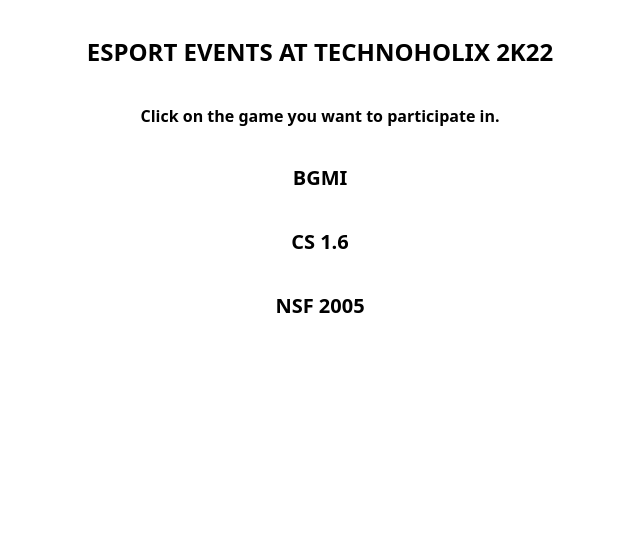
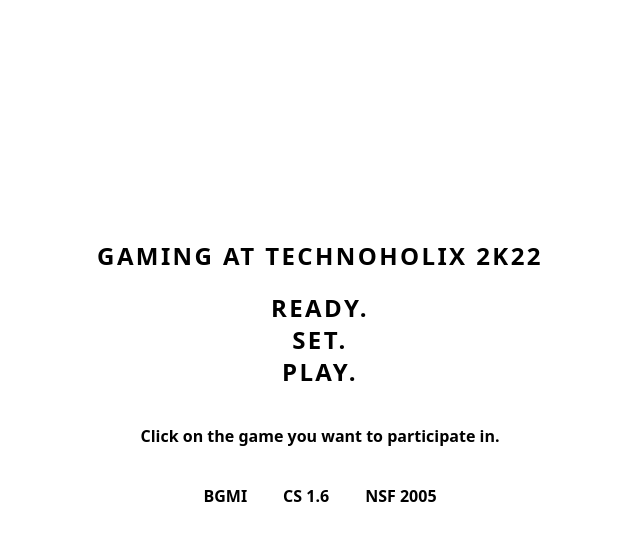
Before and after one commit to jarvis1234d/treasure-hung, a Next.js app: page /esports in a window 1280 px wide. Shown: the top 540 px of the page, without its empty margins (320-960 px from the left). Built offline with nearby package versions, Linux system fonts and the light colour scheme.

Commit message:
made the desired poster landing page

```diff
--- a/pages/esports.jsx
+++ b/pages/esports.jsx
@@ -1,4 +1,5 @@
 import Head from "next/head"
+import Image from "next/image"
 
 
 function esports() {
@@ -9,13 +10,21 @@
                 <title>Gaming | TechnoHolix - 2K22</title>
                 <link rel="icon" href="/favicon.ico" />
             </Head>
+            <div className="md:hidden absolute top-0 left-0 -z-10 h-screen w-screen" >
+                <Image  priority={true} src="/images/maingame.png" layout="fill" objectFit="cover"/>
+            </div>
             <main>
                 <div>
-                    <h1 className="text-center mt-9 mb-5 text-2xl font-extrabold">ESPORT EVENTS AT TECHNOHOLIX 2K22</h1>
-                    <p className="text-center mt-9 mb-5 font-bold">Click on the game you want to participate in.</p>
-                    <p className="text-center hover:cursor-pointer mt-9 mb-5 text-xl font-bold"><a href="https://forms.gle/crxVPz7up9NjgdwJ7 ">BGMI</a></p>
-                    <p className="text-center hover:cursor-pointer mt-9 mb-5 text-xl font-bold"><a href="https://forms.gle/kNFXJ1gJqx2GKhim6 ">CS 1.6</a></p>
-                    <p className="text-center hover:cursor-pointer mt-9 mb-5 text-xl font-bold"><a href="https://forms.gle/crxVPz7up9NjgdwJ7 ">NSF 2005</a></p>
+                    <h1 className="hidden md:block text-white md:text-black tracking-widest text-center mt-[30vh] mb-5 text-2xl font-extrabold" >GAMING AT TECHNOHOLIX 2K22</h1>
+                    <h1 className="text-white md:text-black tracking-widest text-center md:mt-4 mt-[30vh] mb-5 text-2xl font-extrabold">READY.<br />SET.<br />PLAY.<br /></h1>
+                   <div className="mt-[35vh] md:mt-5 md:text-black text-white">
+                        <p className="text-center mt-9 pl-2 pr-2 text-olg font-bold">Click on the game you want to participate in.</p>
+                        <div className="flex space-x-9 items-center justify-center">
+                            <p className="text-center hover:cursor-pointer mt-9 mb-5 text-base font-bold"><a href="https://forms.gle/crxVPz7up9NjgdwJ7 ">BGMI</a></p>
+                            <p className="text-center hover:cursor-pointer mt-9 mb-5 text-base font-bold"><a href="https://forms.gle/kNFXJ1gJqx2GKhim6 ">CS 1.6</a></p>
+                            <p className="text-center hover:cursor-pointer mt-9 mb-5 text-base font-bold"><a href="https://forms.gle/crxVPz7up9NjgdwJ7 ">NSF 2005</a></p>
+                        </div>
+                   </div>
 
 
                 </div>
```
Also changed, not shown: public/images/maingame.png (added).
